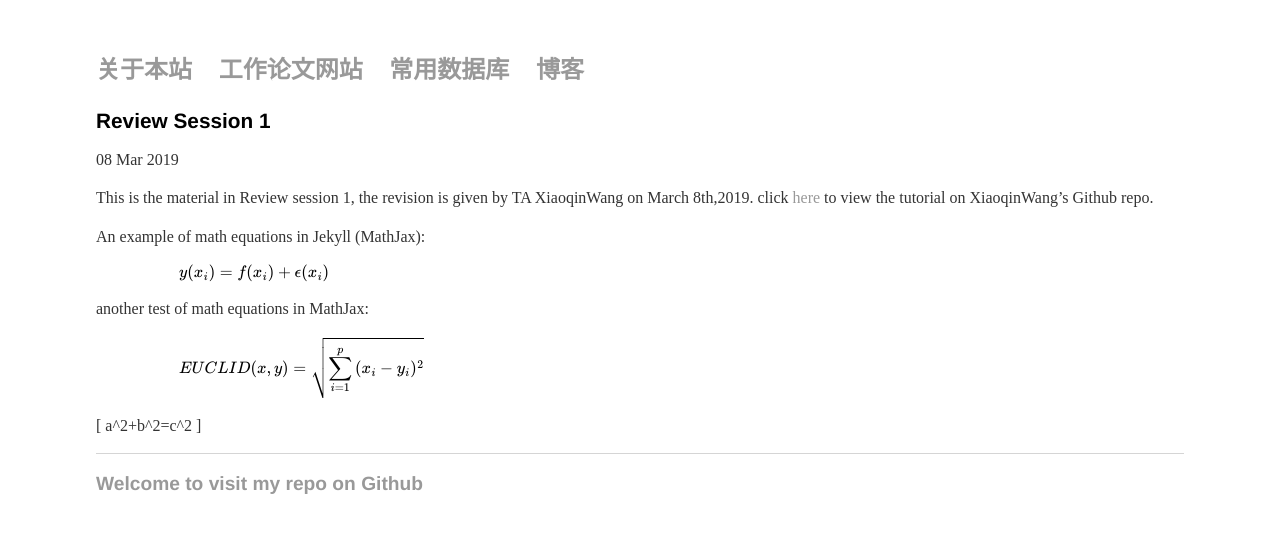
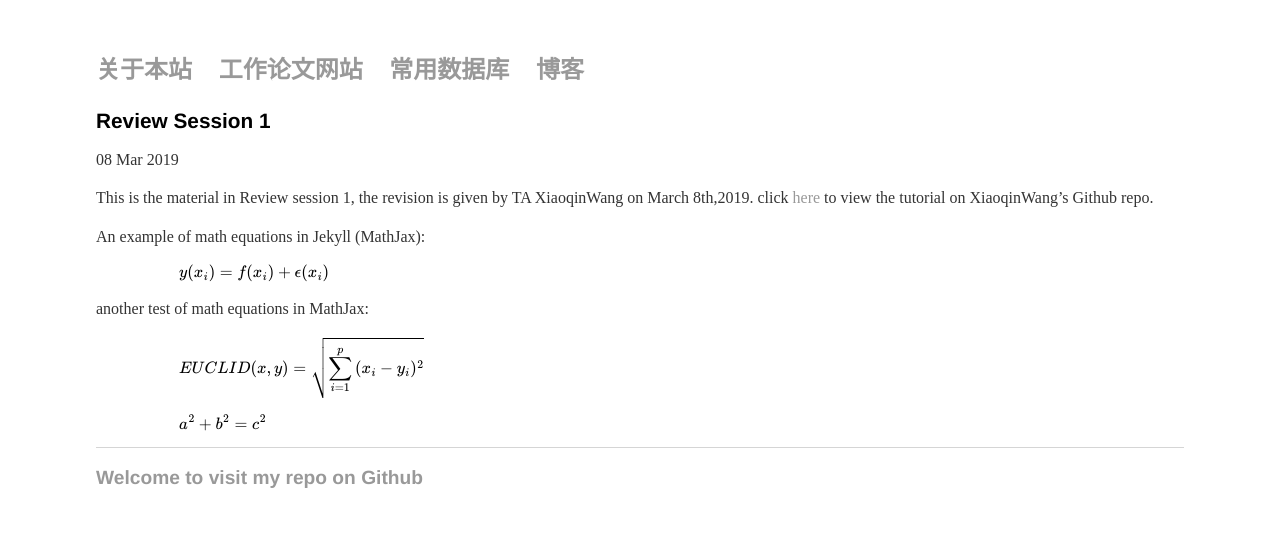
Before and after one commit to trustxiaoqinwang/trustxiaoqinwang.github.io, a Jekyll site: the page built from _posts/2019-03-08-revision1.md, in a window 1280 px wide. Shown: the top 533 px of the page. Built offline with Jekyll 4.4.1, drawn with Linux system fonts in a browser that asks for light colours; formulas are drawn with MathJax 3.

```diff
--- a/_posts/2019-03-08-revision1.md
+++ b/_posts/2019-03-08-revision1.md
@@ -21,4 +21,4 @@ $$
    EUCLID(x,y)=\sqrt{\sum_{i=1}^p{(x_i-y_i)^2}}
 $$
 
-\[ a^2+b^2=c^2 \]
+$$ a^2+b^2=c^2 $$
```
